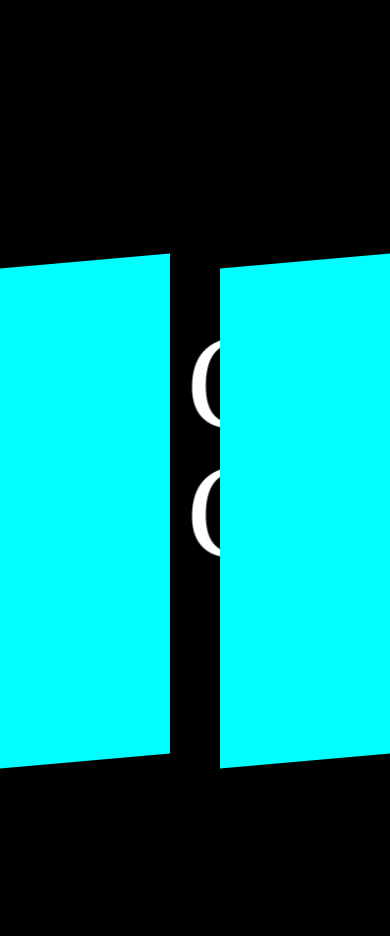
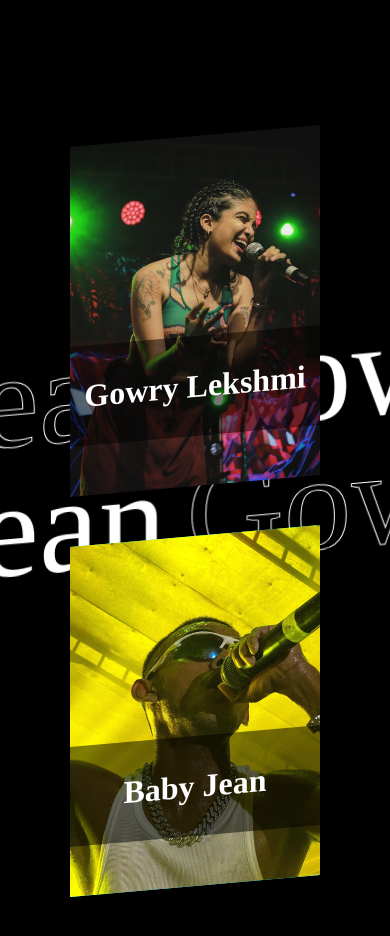
Before and after one commit to sojinkshibu12/eka-project, a React (Create React App) app: page / in a window 390 px wide. Shown: the part 5620-6556 px from the top of the page. Built offline with nearby package versions, Linux system fonts and the light colour scheme; a web font is replaced by a local one.

Commit message:
adding programs

```diff
--- a/src/programs.jsx
+++ b/src/programs.jsx
@@ -1,4 +1,6 @@
 import "./styles/program.css"
+import gworypic from "./img/gowry.jpg"
+import baby from "./img/baby.jpg"
 const Programs = ()=>{
 
     return(
@@ -7,27 +9,39 @@
 
 
                 <div className="persons">
-                    <div className="person1"></div>
-                    <div className="person2"></div>
+                    <div className="person1">
+                        <img  className = "image1"src={gworypic} alt="" />
+                        <div className="blackbar">
+                            <h1 className="name">Gowry Lekshmi</h1>
+                        </div>
+                    </div>
+
+
+                    <div className="person2">
+                    <img  className = "image1"src={baby} alt="" />
+                        <div className="blackbar">
+                            <h1 className="name">Baby Jean</h1>
+                        </div>
+                    </div>
                 </div>
 
                     <div className="background-text">
 
                         <div className="first">
-                            <div className="baby">BabyJean </div>
+                            <div className="outline">BabyJean </div>
                             <div className="gowry">GowryLekshmi</div>
                             <div className="baby">BabyJean </div>
-                            <div className="gowry">GowryLekshmi</div>
+                            <div className="outline">GowryLekshmi</div>
                             <div className="baby">BabyJean </div>
-                            <div className="gowry">GowryLekshmi</div>
+                            <div className="outline">GowryLekshmi</div>
                         </div>
 
                         <div className="first">
                             <div className="baby">BabyJean </div>
-                            <div className="gowry">GowryLekshmi</div>
+                            <div className="outline">GowryLekshmi</div>
                             <div className="baby">BabyJean </div>
                             <div className="gowry">GowryLekshmi</div>
-                            <div className="baby">BabyJean </div>
+                            <div className="outline">BabyJean </div>
                             <div className="gowry">GowryLekshmi</div>
                         </div>
                     </div>
@@ -35,19 +49,19 @@
 
                         <div className="first">
                             <div className="baby">BabyJean </div>
+                            <div className="outline">GowryLekshmi</div>
+                            <div className="outline">BabyJean </div>
                             <div className="gowry">GowryLekshmi</div>
-                            <div className="baby">BabyJean </div>
-                            <div className="gowry">GowryLekshmi</div>
-                            <div className="baby">BabyJean </div>
+                            <div className="outline">BabyJean </div>
                             <div className="gowry">GowryLekshmi</div>
                         </div>
 
                         <div className="first">
-                            <div className="baby">BabyJean </div>
+                            <div className="outline">BabyJean </div>
                             <div className="gowry">GowryLekshmi</div>
-                            <div className="baby">BabyJean </div>
+                            <div className="outline">BabyJean </div>
                             <div className="gowry">GowryLekshmi</div>
-                            <div className="baby">BabyJean </div>
+                            <div className="outline">BabyJean </div>
                             <div className="gowry">GowryLekshmi</div>
                         </div>
                     </div>
--- a/src/styles/program.css
+++ b/src/styles/program.css
@@ -25,16 +25,25 @@
     gap: 50px;
 }
 .person1{
+    position: relative;
     width: 400px;
     height: 500px;
-    background-color: aqua;
+
     z-index: 100;
     -webkit-transform: skewY(-5deg);
     -moz-transform: skewY(-5deg);
     -ms-transform: skewY(-5deg);
     -o-transform: skewY(-5deg);
     transform: skewY(-5deg);
+
+    transition: 0.25s;
 }
+
+.person1:hover{
+    transform: skewY(-5deg) translateY(-10px);
+}
+
+
 .person2{
     width: 400px;
     height: 500px;
@@ -45,11 +54,24 @@
     -ms-transform: skewY(-5deg);
     -o-transform: skewY(-5deg);
     transform: skewY(-5deg);
+    transition: 0.25s;
 }
 
-.person1{
+.person2:hover{
+    transform: skewY(-5deg) translateY(-10px);
+}
 
+
+.outline{
+    -webkit-text-fill-color: transparent;
+    -webkit-text-stroke: 1px;
 }
+.image1{
+    width: 100%;
+    height: 100%;
+    object-fit:cover;
+}
+
 .first{
     display: flex;
     flex-direction: row;
@@ -88,6 +110,19 @@
     transform: skewY(-5deg);
 
 }
+.blackbar{
+    bottom: 50px;
+    position: absolute;
+    height: 100px;
+    width: 100%;
+    background-color: rgb(0, 0, 0, 0.5);
+    color: white;
+    display: flex;
+    justify-content: center;
+    align-items: center;
+
+}
+
 
 @keyframes marquee {
     0% {
@@ -98,3 +133,29 @@
     }
 
 }
+
+@media  screen and (max-width: 890px) and (min-width: 638px){
+    .person1{
+        height: 400px;
+        width: 300px;
+    }
+    .person2{
+        height: 400px;
+        width: 300px;
+    }
+}
+
+
+@media  screen and (max-width: 637px){
+    .persons{
+        flex-direction: column;
+    }
+    .person1{
+        height: 350px;
+        width: 250px;
+    }
+    .person2{
+        height: 350px;
+        width: 250px;
+    }
+}
```
Also changed, not shown: src/img/baby.jpg (added), src/img/gowry.jpg (added).
